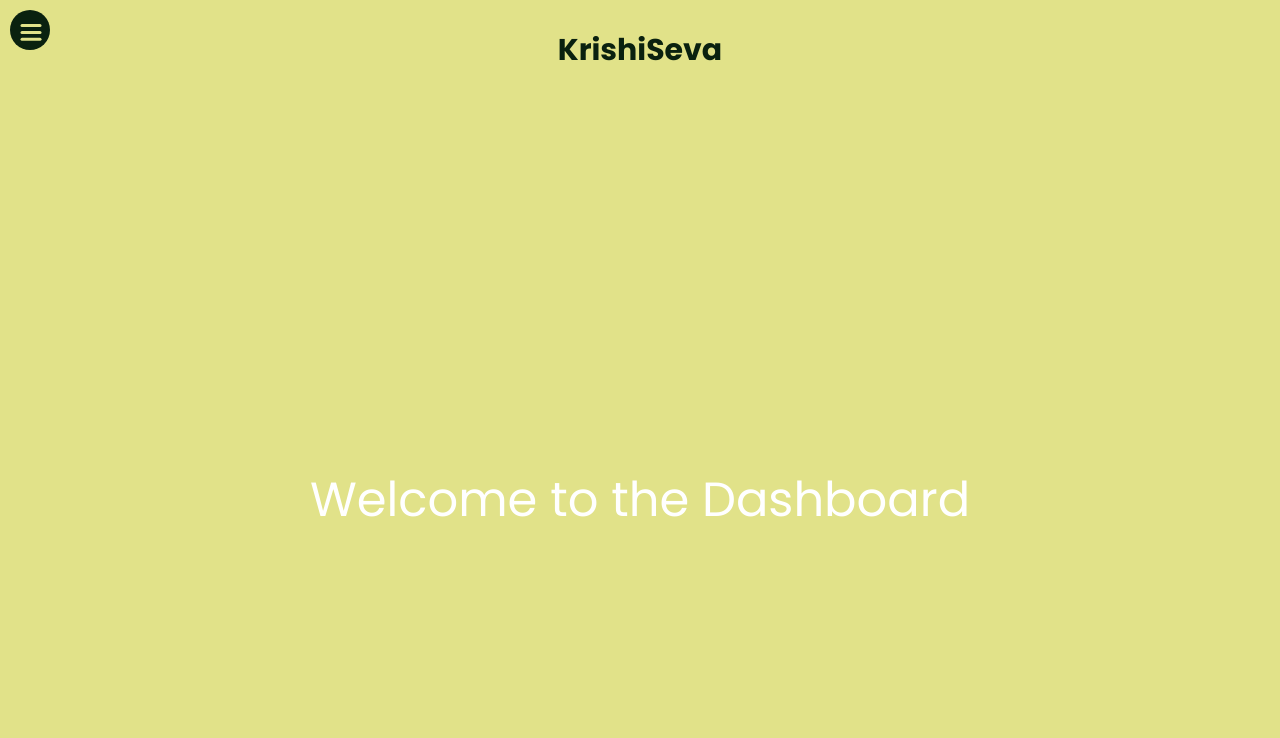
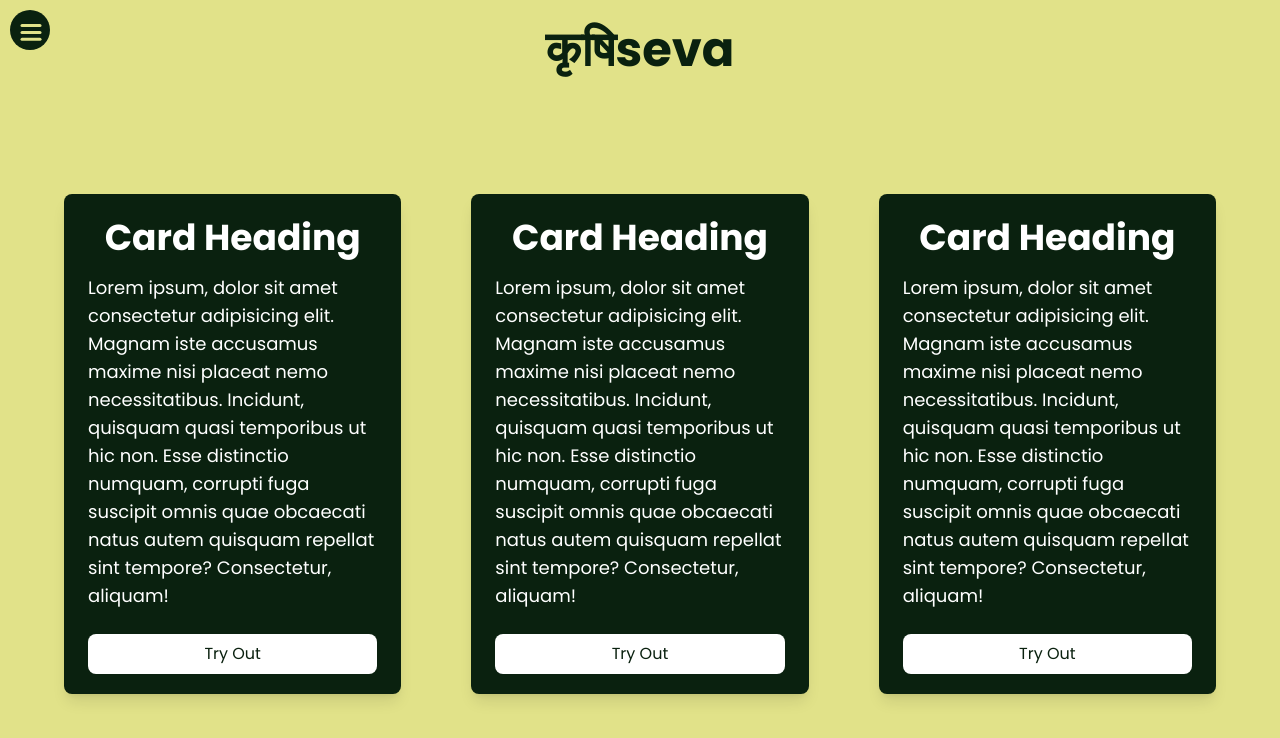
Before and after one commit to Overlord-1/krishiseva, a React (Vite) app in the folder client/: page /dashboard in a window 1280 px wide. Shown: the top 738 px of the page. Built offline with nearby package versions, Linux system fonts and the light colour scheme; no server answers.

Commit message:
added cards in the dashboard

```diff
--- /dev/null
+++ b/client/src/components/DashCard.jsx
@@ -0,0 +1,28 @@
+import React from 'react';
+import { motion } from 'framer-motion';
+
+const DashCard = () => {
+ return (
+    <motion.div
+      className="bg-[#0a210f] text-white p-6 rounded-lg shadow-lg h-[500px] flex flex-col justify-between -mt-28"
+      initial={{ x: -100, opacity: 0}}
+      animate={{ x: 0, opacity: 1}}
+      transition={{ duration: 0.5 }}
+      staggerChildren={1}
+    >
+      <h2 className="text-4xl font-bold mb-4 text-center">Card Heading</h2>
+      <motion.p
+      initial={{ x: 100, opacity: 0}}
+      animate={{ x: 0, opacity: 1}}
+      transition={{ duration: 0.5 }}
+      className="text-lg mb-6">
+        Lorem ipsum, dolor sit amet consectetur adipisicing elit. Magnam iste accusamus maxime nisi placeat nemo necessitatibus. Incidunt, quisquam quasi temporibus ut hic non. Esse distinctio numquam, corrupti fuga suscipit omnis quae obcaecati natus autem quisquam repellat sint tempore? Consectetur, aliquam!
+      </motion.p>
+      <button className="bg-white text-[#0a210f] px-4 py-2 rounded-lg hover:bg-gray-200 transition-colors duration-200">
+        Try Out
+      </button>
+    </motion.div>
+ );
+};
+
+export default DashCard;
--- a/client/src/components/Navbar/Navbar.jsx
+++ b/client/src/components/Navbar/Navbar.jsx
@@ -13,6 +13,7 @@ const Navbar = ({text}) => {
           initial={{ opacity: 0, scale: 0.5 }}
           animate={{ opacity: 1, scale: 1 }}
           transition={{ duration: 0.5 }}
+          className="text-[#0a210f] font-bold text-3xl lg:text-5xl"
         >
           {text}
         </motion.span>
--- a/client/src/pages/Dashboard.jsx
+++ b/client/src/pages/Dashboard.jsx
@@ -10,6 +10,7 @@ import { Button } from "@/components/ui/button";
 import axios from "axios";
 import LeftBar from "@/components/LeftBar";
 import Navbar from "@/components/Navbar/Navbar";
+import DashCard from "@/components/DashCard";
 
 const Dashboard = () => {
   const socket = useMemo(() => io("http://localhost:4000"), []);
@@ -48,9 +49,11 @@ const Dashboard = () => {
 
   return (
     <div className="bg-[#e1e289]">
-      <Navbar text={"KrishiSeva"} />
-      <div className="text-5xl w-full flex justify-center h-screen items-center overflow-hidden">
-        Welcome to the Dashboard
+      <Navbar text={"कृषिseva"} />
+      <div className="flex gap-[70px] w-full mx-auto items-center h-screen max-w-[90%]">
+        <DashCard />
+        <DashCard />
+        <DashCard />
       </div>
     </div>
   );
```
